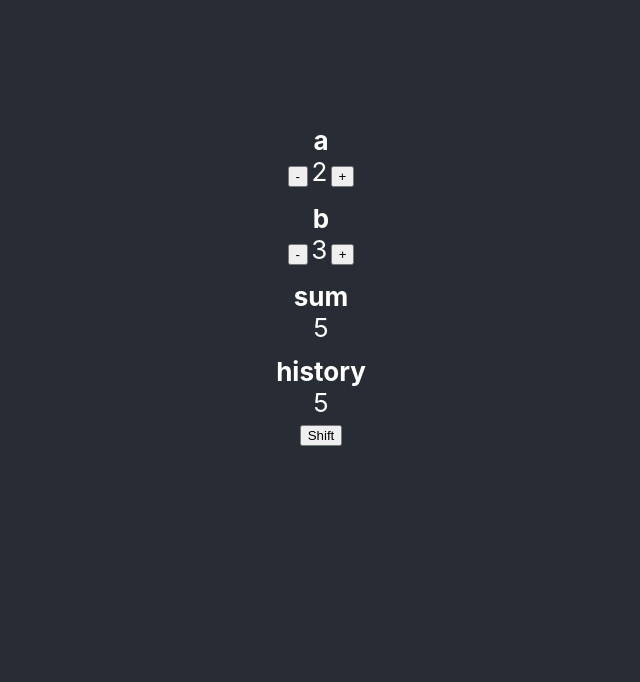
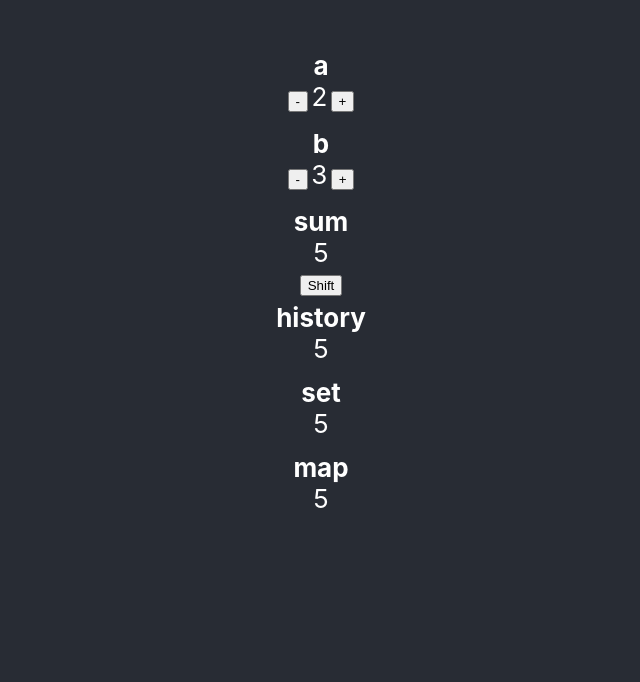
Before and after one commit to beenotung/use-state-proxy, a React (Create React App) app: page / in a window 1280 px wide. Shown: the part 118-800 px from the top of the page, without its empty margins (319-959 px from the left). Built offline with nearby package versions, Linux system fonts and the light colour scheme.

Commit message:
fixed impl of wrapMutableMethods to avoid breaking native functions for Set and Map, e.g. Array.from(set); added support to wrap object mutation

```diff
--- a/src/App.tsx
+++ b/src/App.tsx
@@ -2,22 +2,37 @@ import React, { useMemo } from 'react';
 import './App.css';
 import { useStateProxy } from './use-state-proxy';
 import { Item } from './Item';
-import { State } from './state';
 
 function last<T>(xs: T[]): T {
   return xs[xs.length - 1];
 }
 
 function App() {
-  let state = useStateProxy<State>({ a: 2, b: 3, sum: 5, history: [] });
+  let state = useStateProxy({
+    a: 2,
+    b: 3,
+    sum: 5,
+    history: [] as number[],
+    set: new Set<number>(),
+    map: new Map<number, boolean>(),
+  });
   useMemo(() => {
     state.sum = state.a + state.b;
   }, [state.a, state.b]);
   useMemo(() => {
     if (state.sum !== last(state.history)) {
       state.history.push(state.sum);
+      state.set.add(state.sum);
+      state.map.set(state.sum, true);
     }
   }, [state.sum, last(state.history)]);
+
+  function erase() {
+    let val = state.history.shift()!;
+    state.set.delete(val);
+    state.map.delete(val);
+  }
+
   return (
     <div className="App">
       <header className="App-header">
@@ -34,8 +49,15 @@ function App() {
           onDec={() => state.b--}
         />
         <Item name="sum" value={state.sum} />
+        <button onClick={erase}>Shift</button>
         <Item name="history" value={state.history.join(', ')} />
-        <button onClick={() => state.history.shift()}>Shift</button>
+        <Item name="set" value={Array.from(state.set).join(', ')} />
+        <Item
+          name="map"
+          value={Array.from(state.map)
+            .map(([k, v]) => k)
+            .join(', ')}
+        />
       </header>
     </div>
   );
--- a/src/state.ts
+++ /dev/null
@@ -1,6 +0,0 @@
-export type State = {
-  a: number;
-  b: number;
-  sum: number;
-  history: number[];
-};
--- a/src/use-state-proxy.ts
+++ b/src/use-state-proxy.ts
@@ -1,14 +1,14 @@
 import { Dispatch, SetStateAction, useState } from 'react';
 
 type StateProxy<T extends object> = T;
-let map = new WeakMap<Dispatch<SetStateAction<any>>, StateProxy<any>>();
+let proxyMap = new WeakMap<Dispatch<SetStateAction<any>>, StateProxy<any>>();
 
 export function useStateProxy<T extends object>(
   initialValue: T,
 ): StateProxy<T> {
   const [state, dispatch] = useState(initialValue);
-  if (map.has(dispatch)) {
-    return map.get(dispatch);
+  if (proxyMap.has(dispatch)) {
+    return proxyMap.get(dispatch);
   }
 
   function update(p: PropertyKey, value: any) {
@@ -39,12 +39,14 @@ export function useStateProxy<T extends object>(
         return wrapMutableMethods(value, mutableDateMethods, () =>
           update(p, value),
         );
+      } else if (Object.prototype.toString.apply(value) === '[object Object]') {
+        return wrapMutableObject(value, () => update(p, value));
       } else {
         return value;
       }
     },
   });
-  map.set(dispatch, proxy);
+  proxyMap.set(dispatch, proxy);
   return proxy;
 }
 
@@ -86,23 +88,34 @@ const mutableDateMethods: Array<keyof typeof Date.prototype> = [
   'setTime',
 ];
 
+let proxySet = new WeakSet();
+
 function wrapMutableMethods<T extends object>(
   o: T,
   methods: Array<keyof T>,
   update: () => void,
 ) {
-  let names = new Set(methods);
+  if (proxySet.has(o)) {
+    return o;
+  }
+  proxySet.add(o);
+  for (let method of methods) {
+    let fn: Function = o[method] as any;
+    o[method] = function () {
+      let result = fn.apply(o, arguments);
+      update();
+      return result;
+    } as any;
+  }
+  return o;
+}
+
+function wrapMutableObject<T extends object>(o: T, update: () => void) {
   return new Proxy(o, {
-    get(target: T, p: PropertyKey, receiver: any): any {
-      let fn = Reflect.get(target, p, receiver);
-      if (!names.has(p as any)) {
-        return fn;
-      }
-      return function () {
-        let result = fn.apply(o, arguments);
-        update();
-        return result;
-      };
+    set(target: T, p: PropertyKey, value: any, receiver: any): boolean {
+      let result = Reflect.set(target, p, value, receiver);
+      update();
+      return result;
     },
   });
 }
```
Also changed, not shown: 2 other files (tests, documents, lock files or other folders).
